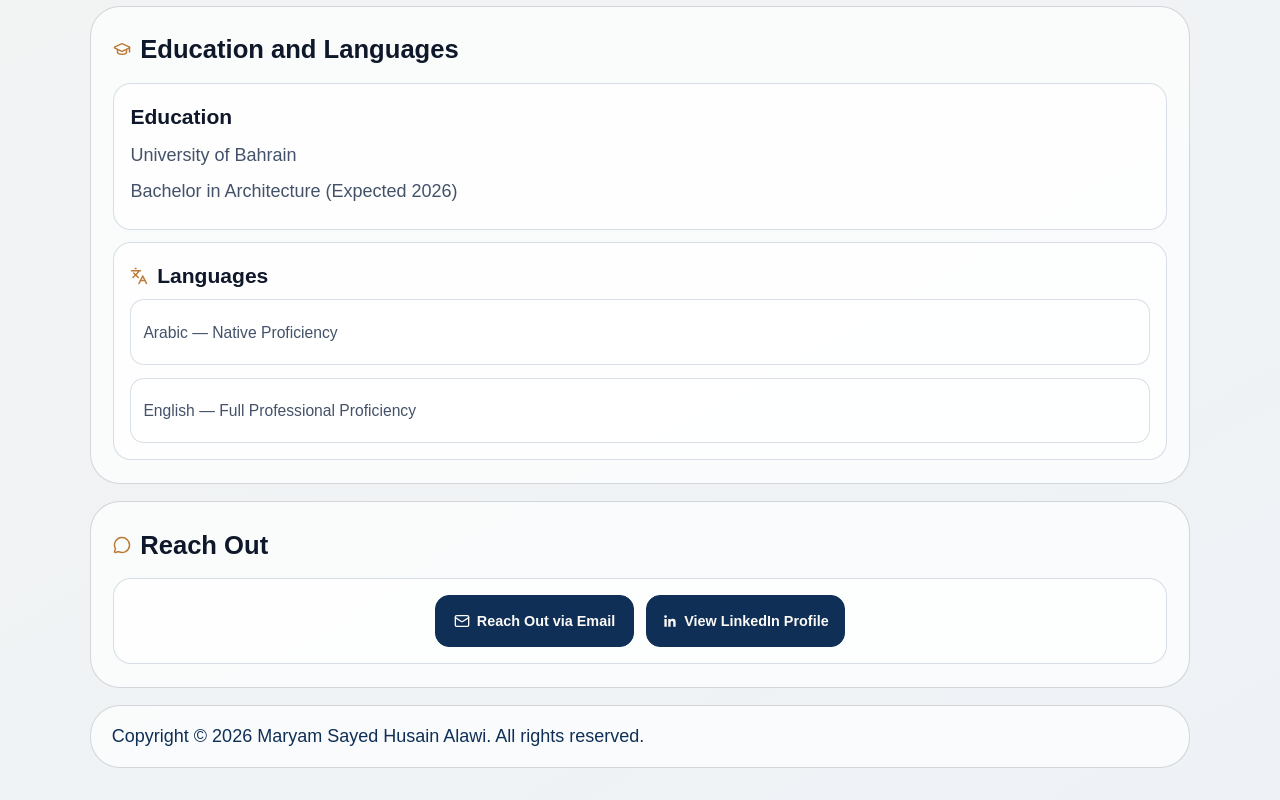
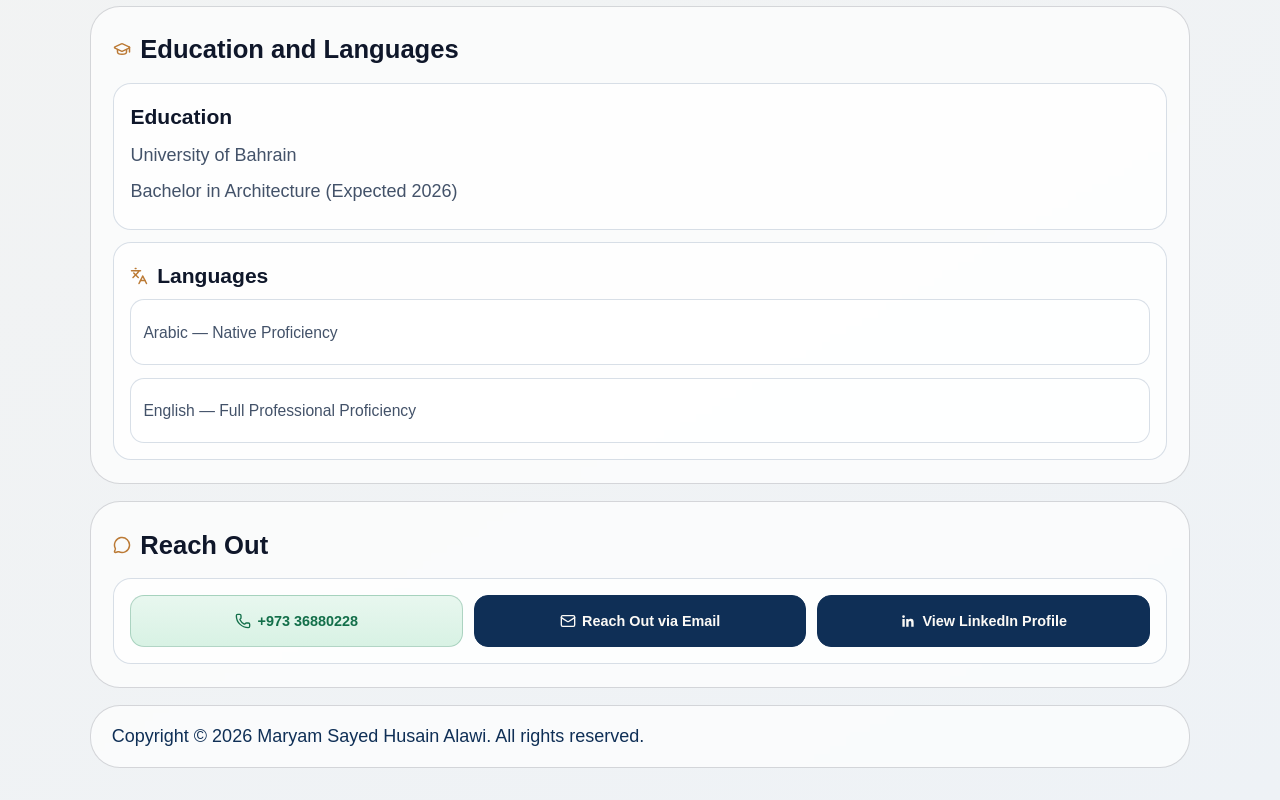
Before and after one commit to Zai-Al/Maryam_Alawi_Profile, a React (Vite) app: page / in a window 1280 px wide. Shown: the part 2570-3370 px from the top of the page. Built offline with nearby package versions, Linux system fonts and the light colour scheme; a web font is replaced by a local one.

Commit message:
Restore previous Reach Out section design

```diff
--- a/src/App.jsx
+++ b/src/App.jsx
@@ -6,6 +6,7 @@ import {
   Languages,
   Mail,
   MessageCircle,
+  Phone,
   Sparkles,
   Trophy,
 } from 'lucide-react'
@@ -407,6 +408,11 @@ function App() {
           </div>
           <div className="reachout-grid">
             <div className="reachout-row">
+              <a className="reachout-item phone-item" href="tel:+97336880228" aria-label="Call +973 36880228">
+                <Phone size={16} />
+                <span>+973 36880228</span>
+              </a>
+
               <a className="reachout-item" href="mailto:maryamsalsabea@gmail.com">
                 <Mail size={16} />
                 Reach Out via Email
--- a/src/index.css
+++ b/src/index.css
@@ -457,11 +457,9 @@ h2 {
 
 .reachout-row {
   display: grid;
-  grid-template-columns: repeat(2, minmax(0, 1fr));
+  grid-template-columns: repeat(3, minmax(0, 1fr));
   align-items: center;
   gap: 0.7rem;
-  max-width: 760px;
-  margin: 0 auto;
 }
 
 .reachout-item {
@@ -484,6 +482,17 @@ h2 {
 
 .reachout-item:hover {
   background: var(--brand-soft);
+}
+
+.phone-item {
+  border-color: rgba(19, 111, 74, 0.25);
+  background: linear-gradient(180deg, #e8f7ef, #d8f2e4);
+  color: #136f4a;
+}
+
+.phone-item:hover {
+  background: linear-gradient(180deg, #d4efdf, #c3e9d3);
+  color: #0f5c3d;
 }
 
 .linkedin-line a {
```
